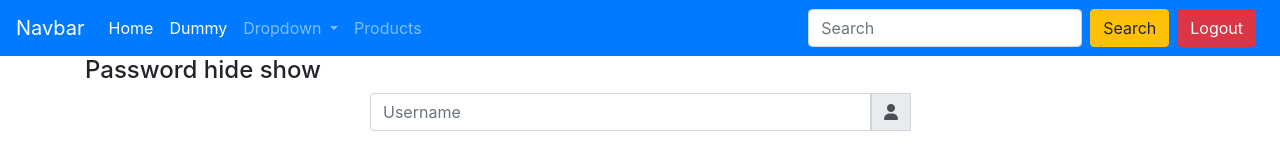
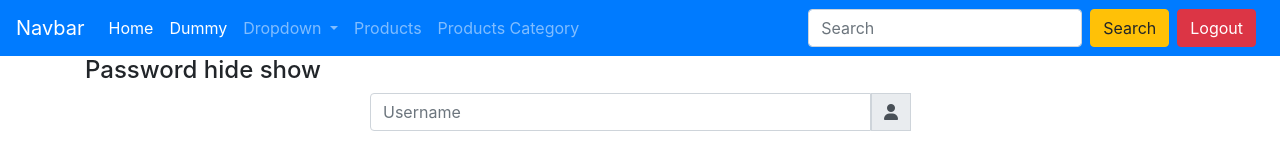
Before and after one commit to Rajeshsutare/1-practice, an Angular app: page /dummy in a window 1280 px wide. Shown: the top 145 px of the page. Built offline with nearby package versions, Linux system fonts and the light colour scheme.

Commit message:
[CCA-391]-Risk managment

```diff
--- a/src/app/app-routing.module.ts
+++ b/src/app/app-routing.module.ts
@@ -8,7 +8,8 @@ const routes: Routes = [
   // {path:"", pathMatch:"full",redirectTo:"navbar"},
   // {path:"navbar",component:NavbarComponent},
   {path:"dummy",component:DummyComponent},
-  {path:"products", component:ProductsComponent}
+  {path:"products", component:ProductsComponent},
+  {path:"productsCategory", component:ProductsComponent}
 ];
 
 @NgModule({
--- a/src/app/pages/components/navbar/navbar.component.html
+++ b/src/app/pages/components/navbar/navbar.component.html
@@ -36,6 +36,9 @@
         <li class="nav-item">
           <a class="nav-link " routerLink="/products">Products</a>
         </li>
+        <li class="nav-item">
+          <a class="nav-link " routerLink="/productsCategory">Products Category</a>
+        </li>
       </ul>
       <form class="form-inline my-2 my-lg-0">
         <input class="form-control mr-sm-2" type="search" placeholder="Search" aria-label="Search">
```
